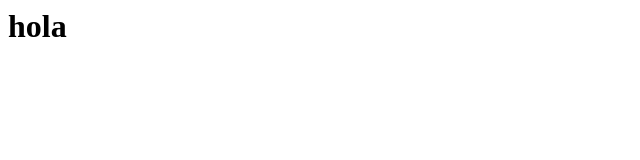
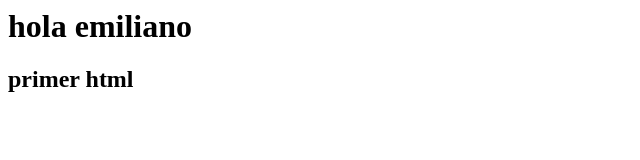
Before and after one commit to emilianomarley/practica, a plain HTML site: page html/index.html in a window 1280 px wide. Shown: the whole page, without its empty margins (0-640 px from the left). Drawn offline with Linux system fonts and the light colour scheme.

Commit message:
nuevo subtitulo

```diff
--- a/html/index.html
+++ b/html/index.html
@@ -1,5 +1,6 @@
 <html>
  <body>
-  <h1> hola </h1>
+  <h1> hola emiliano</h1>
+	<h2> primer html </h2>
  </body>
 </hmtl>
```
